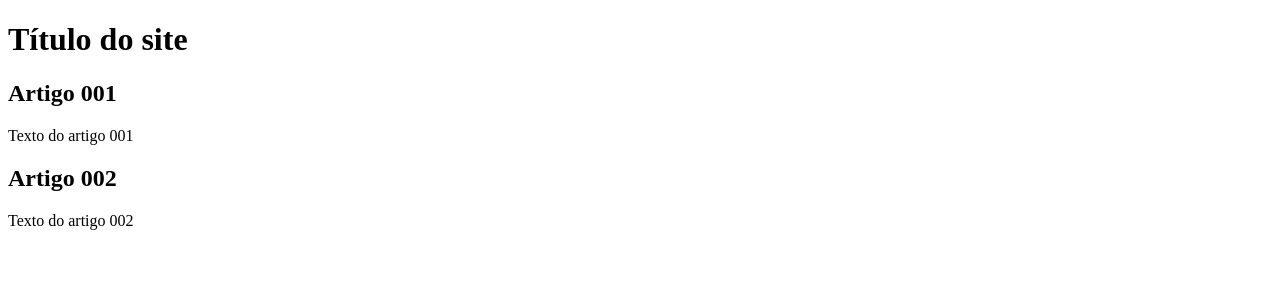
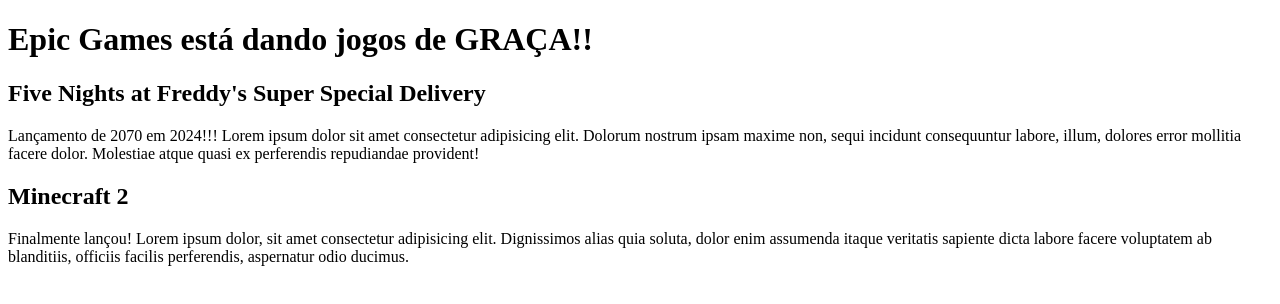
Before and after one commit to Tom-RL/projeto-site, a plain HTML site: page index.html in a window 1280 px wide. Drawn offline with Linux system fonts and the light colour scheme.

Commit message:
Conteúdo dos artigos sendo feito
Novas notícias adicionadas

```diff
--- a/index.html
+++ b/index.html
@@ -9,15 +9,15 @@
 <body>
     <main>
         <header>
-            <h1>Título do site</h1>
+            <h1>Epic Games está dando jogos de GRAÇA!!</h1>
         </header>
         <article>
-            <h2>Artigo 001</h2>
-            <p>Texto do artigo 001</p>
+            <h2>Five Nights at Freddy's Super Special Delivery</h2>
+            <p>Lançamento de 2070 em 2024!!! Lorem ipsum dolor sit amet consectetur adipisicing elit. Dolorum nostrum ipsam maxime non, sequi incidunt consequuntur labore, illum, dolores error mollitia facere dolor. Molestiae atque quasi ex perferendis repudiandae provident! </p>
         </article>
         <article>
-            <h2>Artigo 002</h2>
-            <p>Texto do artigo 002</p>
+            <h2>Minecraft 2</h2>
+            <p>Finalmente lançou! Lorem ipsum dolor, sit amet consectetur adipisicing elit. Dignissimos alias quia soluta, dolor enim assumenda itaque veritatis sapiente dicta labore facere voluptatem ab blanditiis, officiis facilis perferendis, aspernatur odio ducimus. </p>
         </article>
     </main>
 </body>
```
